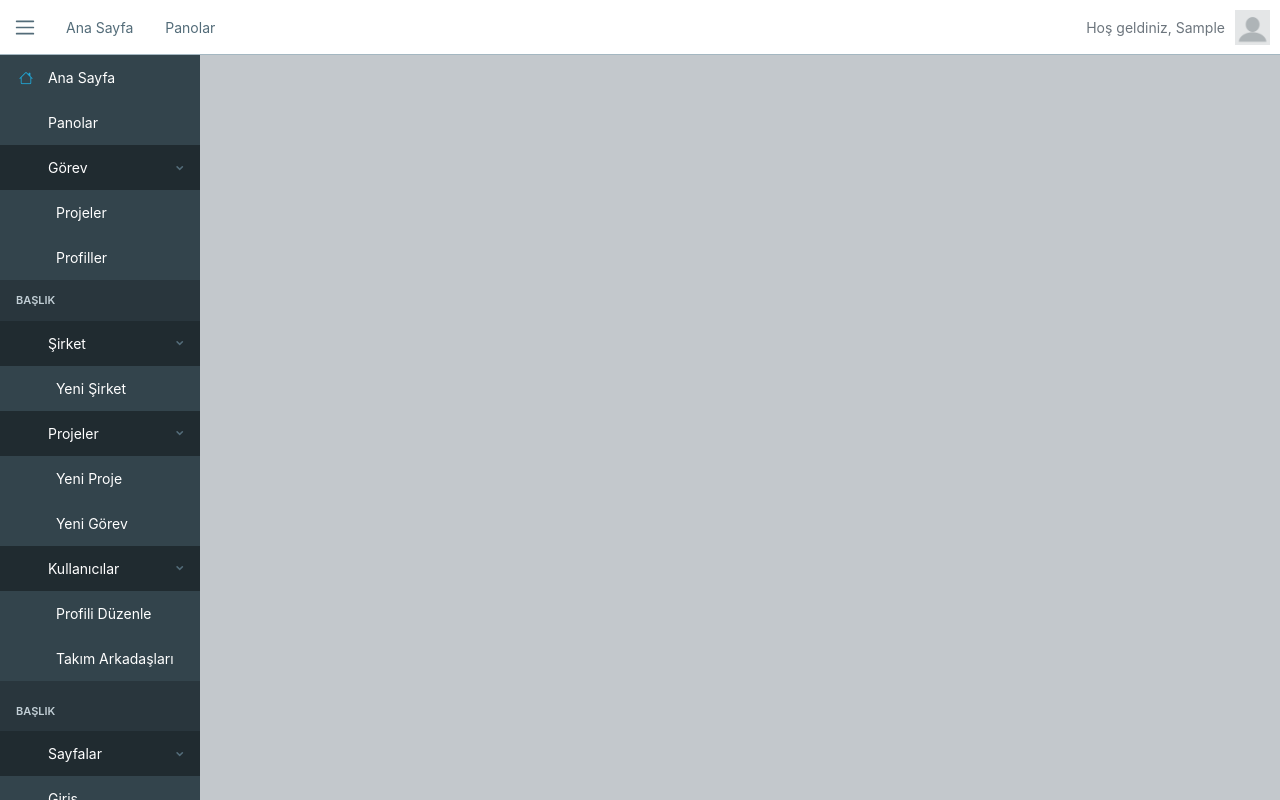
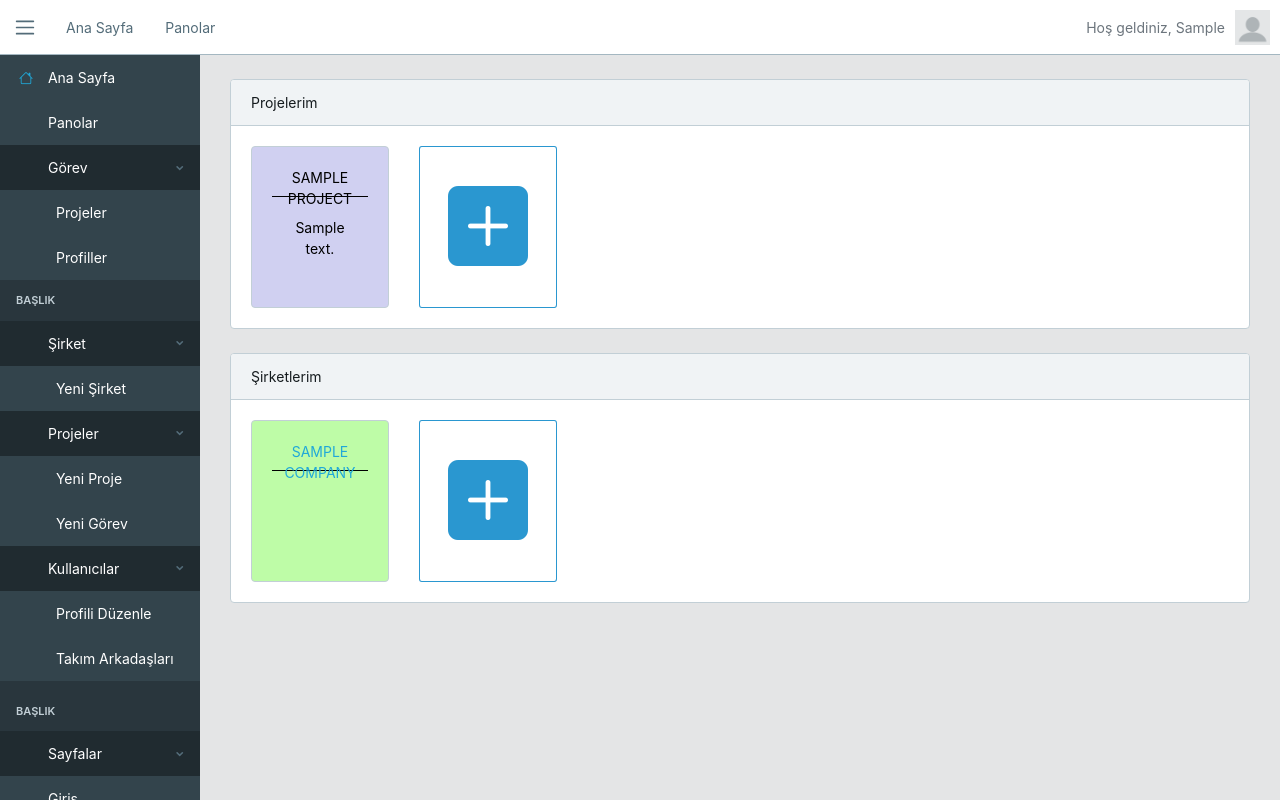
Before and after one commit to MustafaKemalBuckun/Project-Task-Management, a Django app: page / in a window 1280 px wide. Run offline with Django 4.2, Linux system fonts and the light colour scheme; a user stored in the database is signed in; tables that the repository leaves empty hold one stand-in row (values such as "Sample post"); some libraries are stand-ins or nearby versions.

Commit message:
Index page improvements

```diff
--- a/static/main/css/style.css
+++ b/static/main/css/style.css
@@ -27,7 +27,8 @@ body {
   line-height: 1.5;
   color: #151b1e;
   text-align: left;
-  background-color: #c3c8cc; }
+  /*background-color: #c3c8cc; */
+}
 
 ol,
 ul,
@@ -151,6 +152,14 @@ button {
   color: #fff;
   text-decoration: none;
   background-color: #3a9d5d; }
+
+.project-card {
+  background-color: #d0d0f1;
+}
+
+.company-card {
+  background-color: #befca7;
+}
 
 .app {
   display: -ms-flexbox;
@@ -1160,7 +1169,7 @@ article, aside, dialog, figcaption, figure, footer, header, hgroup, main, nav, s
   flex-direction: column;
   min-width: 0;
   word-wrap: break-word;
-  background-color: #fff;
+  /*background-color: #fff;*/
   background-clip: border-box;
   border: 1px solid #c2cfd6; }
 .card > hr {
@@ -1182,6 +1191,11 @@ article, aside, dialog, figcaption, figure, footer, header, hgroup, main, nav, s
 .card-text:last-child {
   margin-bottom: 0; }
 
+.card-text {
+  color: black;
+  text-decoration: none;
+}
+
 .card-link:hover {
   text-decoration: none; }
 
@@ -1191,7 +1205,7 @@ article, aside, dialog, figcaption, figure, footer, header, hgroup, main, nav, s
 .card-header {
   padding: 0.75rem 1.25rem;
   margin-bottom: 0;
-  background-color: #f0f3f5;
+  background-color: inherit;
   border-bottom: 1px solid #c2cfd6; }
 .card-header + .list-group .list-group-item:first-child {
   border-top: 0; }
@@ -1286,6 +1300,10 @@ p {
   margin-top: 0;
   margin-bottom: 1rem; }
 
+.main {
+  background-color: #e4e5e6;
+}
+
 .aside-menu-fixed .main, .aside-menu-fixed .app-footer {
   margin-right: 250px; }
 
--- a/templates/home/index.html
+++ b/templates/home/index.html
@@ -9,7 +9,7 @@
                     <div class="row mt-4">
                         <div class="col-12">
                             <div class="card">
-                                <div class="card-header">
+                                <div class="card-header" style="background-color: #f0f3f5">
                                     <i class="fa fa-align-justify"></i> Projelerim
                                 </div>
                                 <div class="card-body">
@@ -22,7 +22,7 @@
                                 </div>
                             </div>
                             <div class="card my-4">
-                                <div class="card-header">
+                                <div class="card-header" style="background-color: #f0f3f5">
                                     <i class="fa fa-align-justify"></i> Şirketlerim
                                 </div>
                                 <div class="card-body">
@@ -40,6 +40,75 @@
             </div>
         </div>
     {% else %}
+        <div class="container-fluid">
+            <div id="ui-view" style="opacity: 1;">
+                <div class="animated fadeIn">
+                    <div class="row mt-4">
+                        <div class="col-12">
+                            <div class="card">
+                                <div class="card-header" style="background-color: #f0f3f5">
+                                    <i class="fa fa-align-justify"></i> Projelerim
+                                </div>
+                                <div class="card-body row">
+                                    {% for user_project in user_projects %}
+                                        <div class="col-2 text-center">
+                                            <a href="/projects/{{ user_project.id }}">
+                                                <div class="card project-card h-100">
+                                                    <div class="card-body">
+                                                        <div class="card-header" style="height: 30px; padding: 0 0;
+                                                            border-bottom: 1px solid black; text-transform: uppercase">
+                                                            <p class="card-text">{{ user_project.name }}</p>
+                                                        </div>
+                                                        <div class="card-body">
+                                                            <p class="card-text">{{ user_project.description|safe }}</p>
+                                                        </div>
+                                                    </div>
+                                                </div>
+                                            </a>
+                                        </div>
+                                    {% endfor %}
+                                    <div class="col-2 text-center">
+                                        <div class="card h-100" style="border-color: #2A97D0; border-radius: 2%">
+                                            <div class="card-body d-flex align-items-center justify-content-center">
+                                                <a href="/create_project"><i class="bi bi-plus-square-fill" style="color: #2A97D0; font-size: 5rem"></i></a>
+                                            </div>
+                                        </div>
+                                    </div>
+                                </div>
+                            </div>
+                            <div class="card my-4">
+                                <div class="card-header" style="background-color: #f0f3f5">
+                                    <i class="fa fa-align-justify"></i> Şirketlerim
+                                </div>
+                                <div class="card-body row">
+                                    {% for user_company in user_companies %}
+                                        <div class="col-2 text-center">
+                                            <a href="/projects/{{ user_company.id }}">
+                                                <div class="card company-card h-100">
+                                                    <div class="card-body">
+                                                        <div class="card-header" style="height: 30px; padding: 0 0;
+                                                            border-bottom: 1px solid black; text-transform: uppercase">
+                                                            <p>{{ user_company.name }}</p>
+                                                        </div>
+                                                    </div>
+                                                </div>
+                                            </a>
+                                        </div>
+                                    {% endfor %}
+                                    <div class="col-2 text-center">
+                                        <div class="card h-100" style="border-color: #2A97D0; border-radius: 2%">
+                                            <div class="card-body d-flex align-items-center justify-content-center">
+                                                <a href="/create_company"><i class="bi bi-plus-square-fill" style="color: #2A97D0; font-size: 5rem"></i></a>
+                                            </div>
+                                        </div>
+                                    </div>
+                                </div>
+                            </div>
+                        </div>
+                    </div>
+                </div>
+            </div>
+        </div>
     {#  #TODO  #}
     {% endif %}
 {% endblock %}
```
